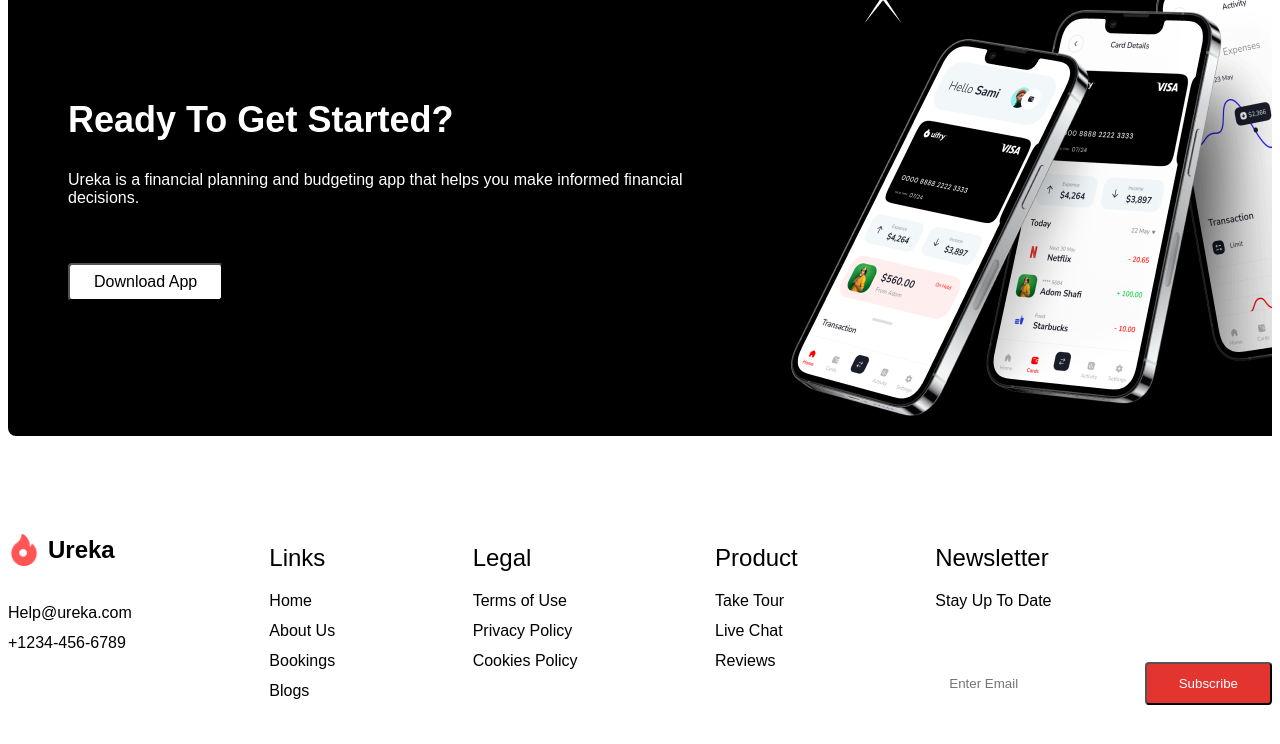
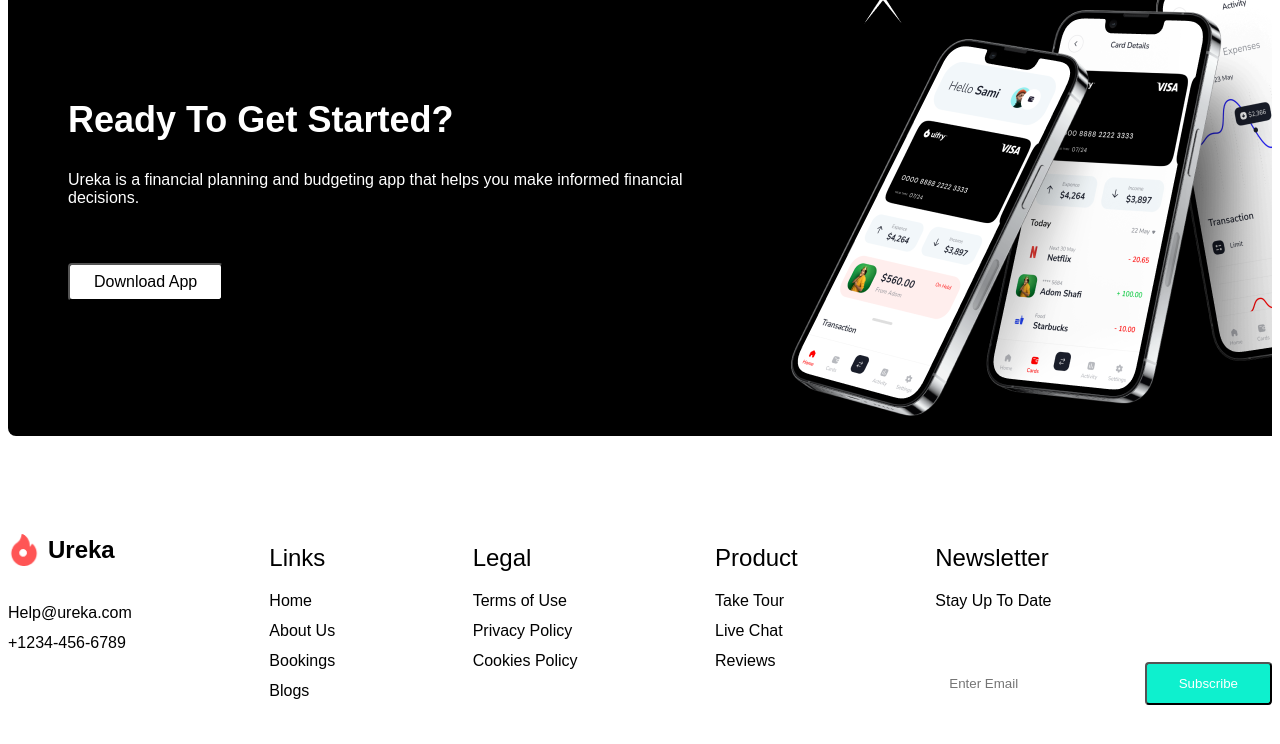
Before and after one commit to arunbaghel11/landing-page, a plain HTML site: page index.html in a window 1280 px wide. In both pictures the pointer is over the button "Subscribe". Shown: the part 4242-4986 px from the top of the page. Drawn offline with Linux system fonts and the light colour scheme.

Commit message:
Update footer.css

```diff
--- a/footer.css
+++ b/footer.css
@@ -76,6 +76,6 @@
   }
 
   .footer-button:hover {
-    background-color: #e3342f; /* custom red */
+    background-color: #0ef0ce;
     color: white;
   }
```
